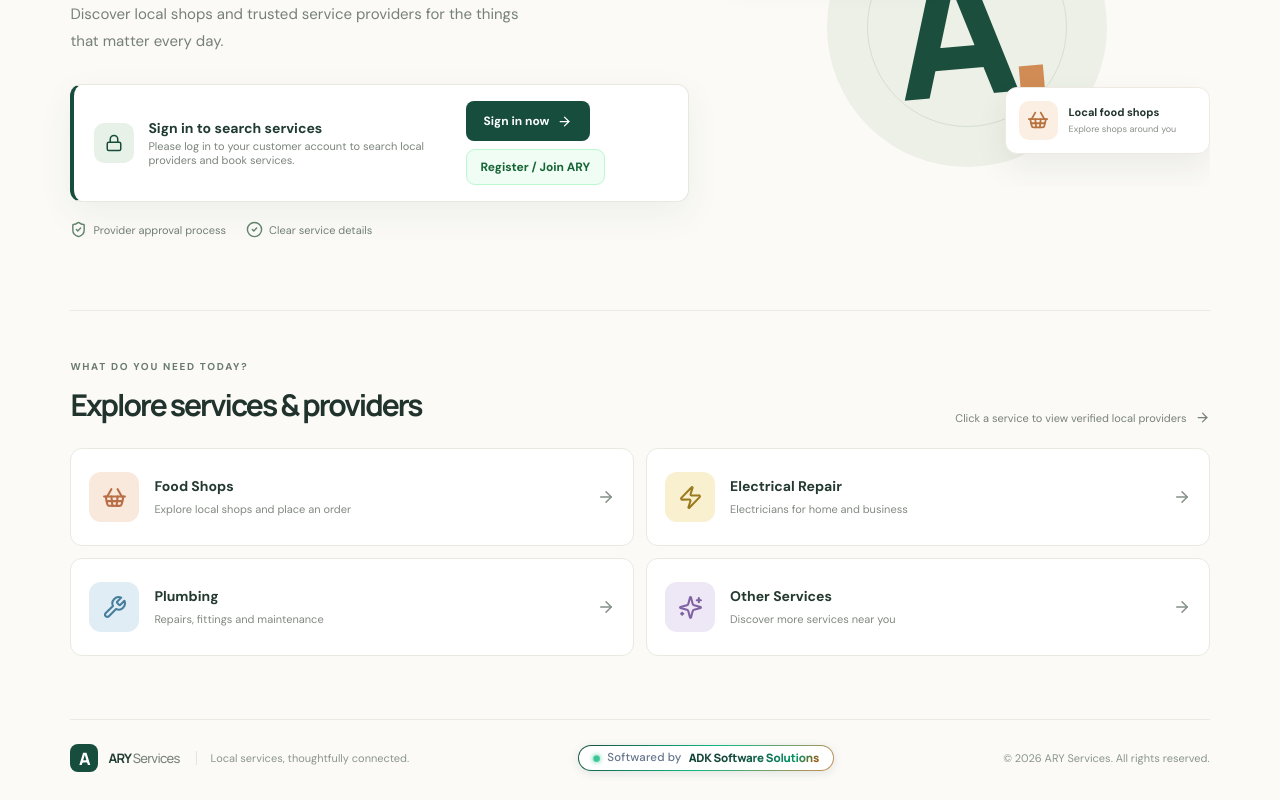
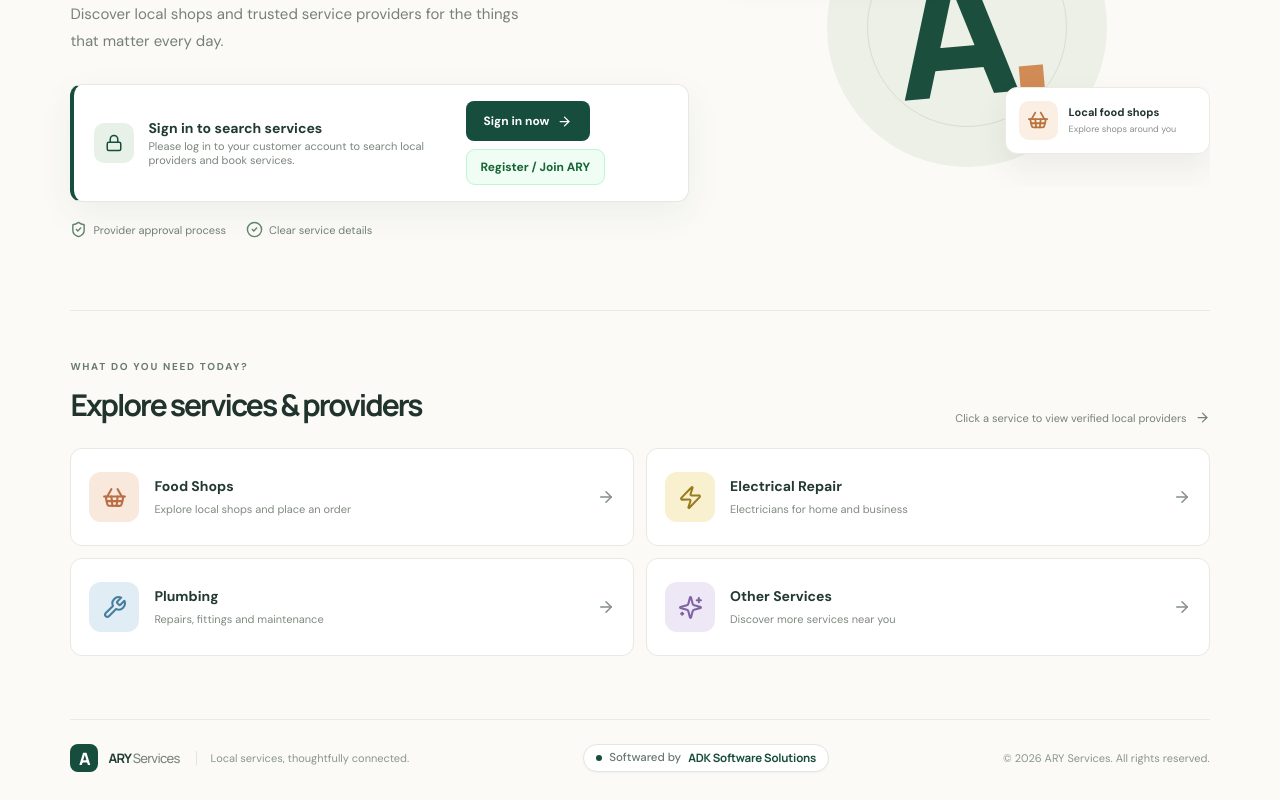
Before and after one commit to adksoftwares/ARY-Services, a React (Vite) app: page / in a window 1280 px wide. Shown: the part 341-1141 px from the top of the page. Built offline with nearby package versions, Linux system fonts and the light colour scheme; no server answers.

Commit message:
style(footer): normalize colors for ADK Software Solutions signature badge

```diff
--- a/src/components/common/Footer.jsx
+++ b/src/components/common/Footer.jsx
@@ -11,15 +11,11 @@ export default function Footer() {
         <span className="footer-tagline">Local services, thoughtfully connected.</span>
       </div>
 
-      {/* Stylish ADK Software Solutions Signature Badge */}
-      <div className="adk-signature-badge" title="Architected & Developed by ADK Software Solutions">
-        <div className="adk-badge-content">
-          <span className="adk-dot"></span>
-          <span className="adk-prefix">Softwared by</span>
-          <strong className="adk-brand-name">
-            <span className="adk-brand-gradient">ADK Software Solutions</span>
-          </strong>
-        </div>
+      {/* Normal & Clean ADK Software Solutions Signature */}
+      <div className="adk-signature-badge">
+        <span className="adk-dot"></span>
+        <span className="adk-prefix">Softwared by</span>
+        <strong className="adk-brand-name">ADK Software Solutions</strong>
       </div>
 
       <div className="footer-right">
--- a/src/styles.css
+++ b/src/styles.css
@@ -687,66 +687,44 @@
 }
 
 .adk-signature-badge {
-  position: relative;
   display: inline-flex;
   align-items: center;
-  padding: 1px;
-  border-radius: 9999px;
-  background: linear-gradient(135deg, #174d3d 0%, #10b981 50%, #d18b54 100%);
-  box-shadow: 0 2px 10px rgba(23, 77, 61, 0.12);
-  transition: all 0.25s cubic-bezier(0.16, 1, 0.3, 1);
-  text-decoration: none;
+  gap: 7px;
+  padding: 5px 12px;
+  border-radius: 20px;
+  background: #ffffff;
+  border: 1px solid #e1e6e0;
+  color: #68776f;
+  font-size: 11.5px;
+  line-height: 1.4;
+  box-shadow: 0 1px 3px rgba(0, 0, 0, 0.04);
+  transition: all 0.2s ease;
   user-select: none;
 }
 
 .adk-signature-badge:hover {
-  transform: translateY(-1.5px);
-  box-shadow: 0 6px 18px rgba(16, 185, 129, 0.25);
-}
-
-.adk-badge-content {
-  display: inline-flex;
-  align-items: center;
-  gap: 7px;
-  background: #ffffff;
-  padding: 6px 14px;
-  border-radius: 9999px;
-  font-size: 11.5px;
-  line-height: 1;
+  border-color: #cbd5cb;
+  background: #fbfcfb;
 }
 
 .adk-dot {
-  width: 7px;
-  height: 7px;
+  width: 6px;
+  height: 6px;
   border-radius: 50%;
-  background: #10b981;
-  box-shadow: 0 0 6px #10b981;
-  animation: pulseDot 2s infinite ease-in-out;
-}
-
-@keyframes pulseDot {
-  0%, 100% { opacity: 1; transform: scale(1); }
-  50% { opacity: 0.45; transform: scale(0.8); }
+  background: #174d3d;
+  flex-shrink: 0;
 }
 
 .adk-prefix {
-  color: #64748b;
+  color: #68776f;
   font-weight: 500;
-  letter-spacing: 0.2px;
 }
 
 .adk-brand-name {
+  color: #174d3d;
   font-weight: 700;
+  font-family: 'Manrope', sans-serif;
   letter-spacing: -0.2px;
-}
-
-.adk-brand-gradient {
-  background: linear-gradient(135deg, #0f4032 0%, #174d3d 40%, #059669 80%, #b45309 100%);
-  -webkit-background-clip: text;
-  -webkit-text-fill-color: transparent;
-  display: inline-block;
-  font-family: 'Manrope', sans-serif;
-  font-weight: 800;
 }
 
 @media (max-width: 820px) {
```
